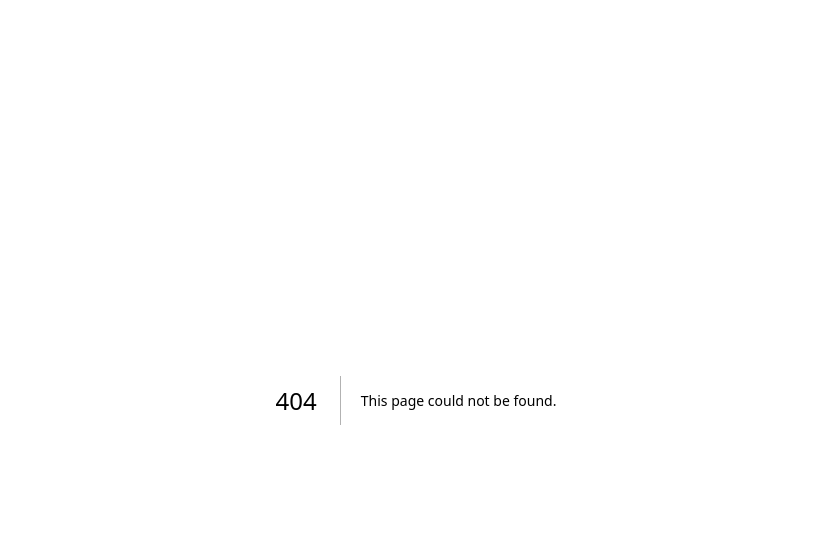
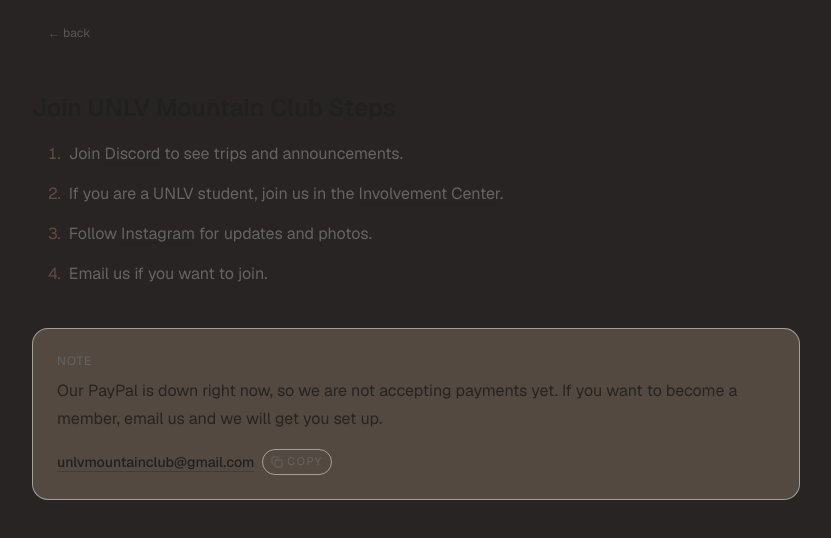
Before and after one commit to danielbuva/mtn-club, a Next.js app: page /join in a window 1280 px wide. Before the commit this address had no page. Shown: the top 538 px of the page, without its empty margins (224-1055 px from the left). Built offline with nearby package versions, Linux system fonts and the light colour scheme; no server answers.

Commit message:
feat: create temp JoinPage and JoinTempPage components with membership instructions and email functionality

```diff
--- /dev/null
+++ b/app/(reader)/join/page.tsx
@@ -0,0 +1,13 @@
+import { BackButton } from '@/components/back-button'
+import { JoinTempPage } from '@/components/join/JoinTempPage'
+
+export default function JoinPage() {
+  return (
+    <main className="min-h-screen">
+      <div className="mx-auto hidden w-full max-w-3xl px-4 pt-5 md:block">
+        <BackButton className="text-xs text-muted-foreground/80" />
+      </div>
+      <JoinTempPage />
+    </main>
+  )
+}
--- a/components/home/HomeCover.tsx
+++ b/components/home/HomeCover.tsx
@@ -55,12 +55,9 @@
               >
                 Start Here →
               </Link>
-              <Link
-                href="/photos"
-                className="block text-lg sm:text-2xl md:text-3xl font-medium tracking-wide text-[#FFF4C9] transition [text-shadow:0_1px_8px_rgba(0,0,0,0.35)] active:translate-x-0.5 active:opacity-75"
-              >
-                Trips and Photos →
-              </Link>
+              {/* <p className="block text-lg sm:text-2xl md:text-3xl font-medium tracking-wide text-[#FFF4C9] transition [text-shadow:0_1px_8px_rgba(0,0,0,0.35)]">
+                (coming soon) Trips and Photos →
+              </p> */}
               {DISCORD_INVITE_LINK && (
                 <Link
                   href={DISCORD_INVITE_LINK}
--- /dev/null
+++ b/components/join/JoinTempPage.tsx
@@ -0,0 +1,92 @@
+import Link from 'next/link'
+import { BackButton } from '@/components/back-button'
+import { CopyEmailButton } from '@/components/guides/CopyEmailButton'
+import { DISCORD_INVITE_URL, INSTAGRAM_URL } from '@/lib/constants'
+
+const INVOLVEMENT_CENTER_URL =
+  'https://involvementcenter.unlv.edu/organization/unlvmountainclub'
+
+const EMAIL = 'unlvmountainclub@gmail.com'
+
+export function JoinTempPage() {
+  return (
+    <div className="px-4 pb-24 pt-12">
+      <div className="fixed bottom-6 left-1/2 z-40 -translate-x-1/2 md:hidden">
+        <div className="rounded-full border border-border/50 bg-background/80 backdrop-blur">
+          <BackButton className="px-4 py-2 text-xs text-foreground/70 lowercase whitespace-nowrap" />
+        </div>
+      </div>
+      <div className="mx-auto w-full max-w-3xl space-y-10">
+        <section className="space-y-4">
+          <h2 className="text-xl md:text-2xl font-semibold">
+            Join UNLV Mountain Club Steps
+          </h2>
+          <ol className="space-y-3 pl-4 text-sm md:text-base leading-7 text-muted-foreground">
+            <li className="flex gap-2">
+              <span className="text-primary tabular-nums">1.</span>
+              <span>
+                Join{' '}
+                <Link
+                  href={DISCORD_INVITE_URL}
+                  className="underline decoration-foreground/30 underline-offset-4 transition hover:text-foreground"
+                >
+                  Discord
+                </Link>{' '}
+                to see trips and announcements.
+              </span>
+            </li>
+            <li className="flex gap-2">
+              <span className="text-primary tabular-nums">2.</span>
+              <span>
+                If you are a UNLV student, join us in the{' '}
+                <Link
+                  href={INVOLVEMENT_CENTER_URL}
+                  className="underline decoration-foreground/30 underline-offset-4 transition hover:text-foreground"
+                >
+                  Involvement Center
+                </Link>
+                .
+              </span>
+            </li>
+            <li className="flex gap-2">
+              <span className="text-primary tabular-nums">3.</span>
+              <span>
+                Follow{' '}
+                <Link
+                  href={INSTAGRAM_URL}
+                  className="underline decoration-foreground/30 underline-offset-4 transition hover:text-foreground"
+                >
+                  Instagram
+                </Link>{' '}
+                for updates and photos.
+              </span>
+            </li>
+            <li className="flex gap-2">
+              <span className="text-primary tabular-nums">4.</span>
+              <span>Email us if you want to join.</span>
+            </li>
+          </ol>
+        </section>
+
+        <section className="rounded-2xl border border-border/60 bg-secondary/20 p-5 md:p-6">
+          <p className="text-xs uppercase tracking-widest text-muted-foreground">
+            Note
+          </p>
+          <p className="mt-2 text-sm md:text-base leading-7 text-foreground/90">
+            Our PayPal is down right now, so we are not accepting payments yet.
+            If you want to become a member, email us and we will get you set up.
+          </p>
+          <div className="mt-4 flex items-center gap-2 text-sm text-foreground">
+            <a
+              href={`mailto:${EMAIL}`}
+              className="font-medium underline decoration-foreground/30 underline-offset-4 transition hover:text-foreground"
+            >
+              {EMAIL}
+            </a>
+            <CopyEmailButton value={EMAIL} />
+          </div>
+        </section>
+      </div>
+    </div>
+  )
+}
--- a/proxy.ts
+++ b/proxy.ts
@@ -10,6 +10,7 @@
   '/safety',
   '/faq',
   '/trips',
+  '/join',
   '/membership',
   '/about',
   '/team',
```
